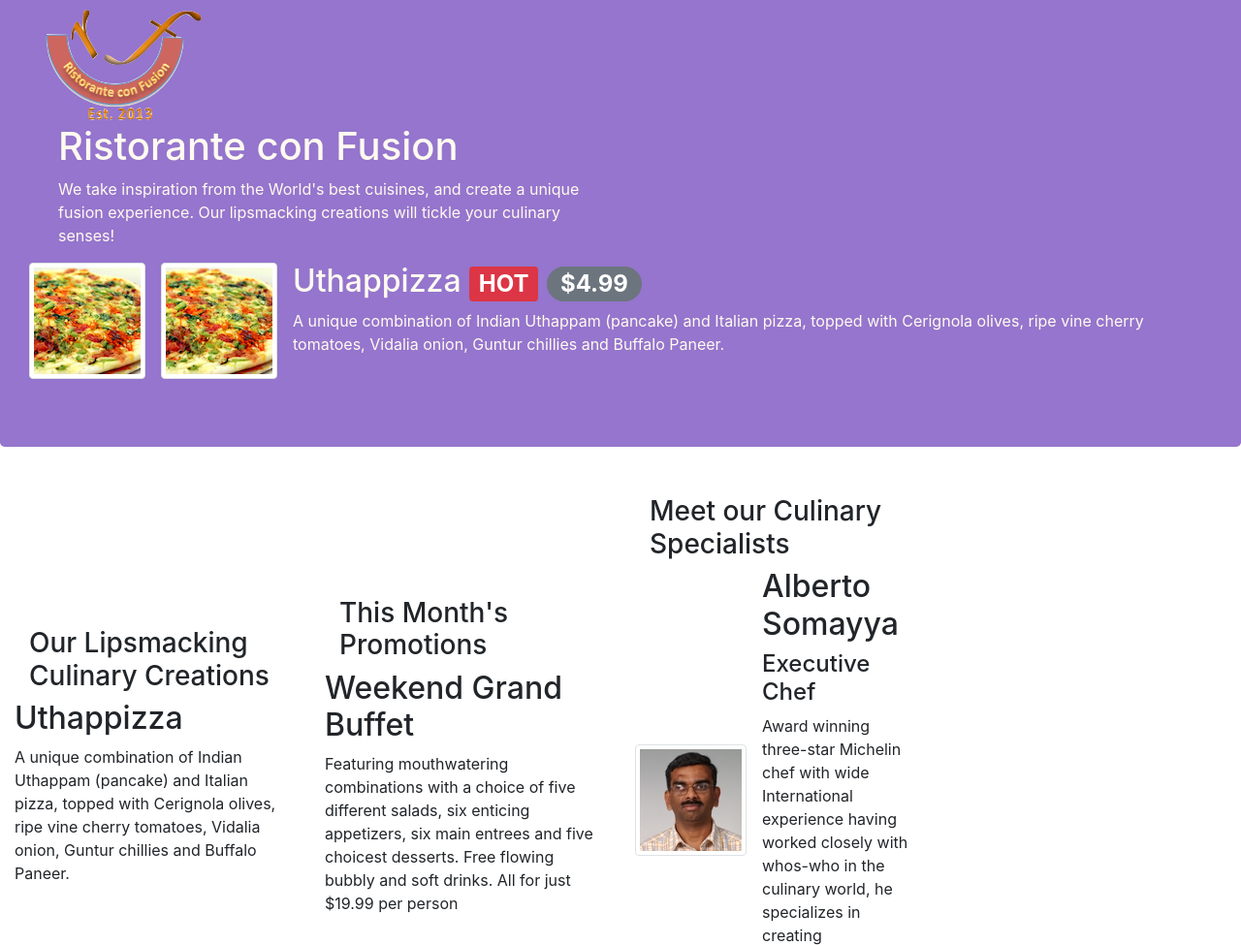
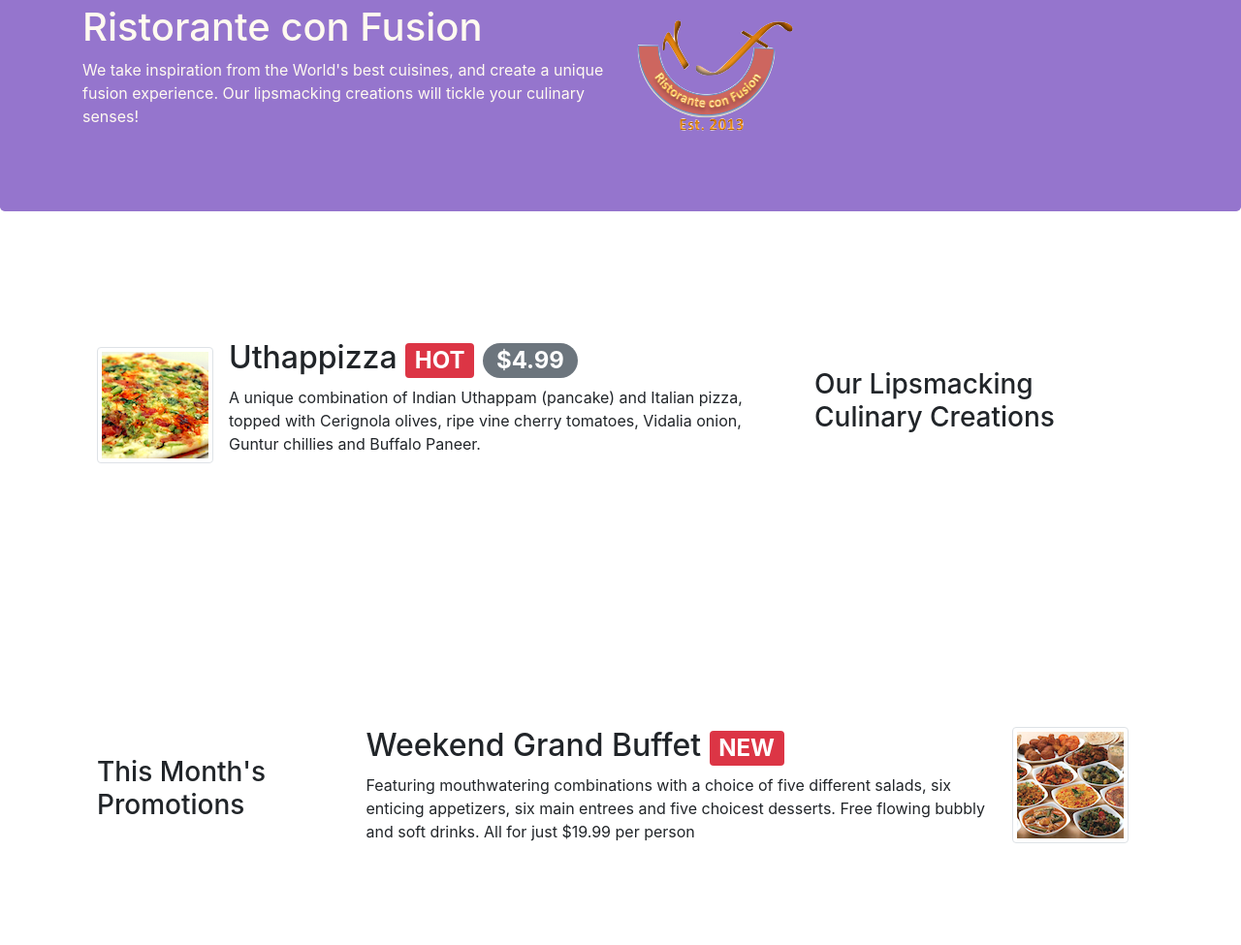
Before and after one commit to victor-wolfe/Con-Fusion, a website: page index.html in a window 1280 px wide. Shown: the part 116-1091 px from the top of the page at 97% size. Drawn offline with nearby package versions, Linux system fonts and the light colour scheme.

Commit message:
fux index

```diff
--- a/css/style.css
+++ b/css/style.css
@@ -6,7 +6,7 @@
 .row-content {
     margin:0px auto;
     padding: 50px 0px 50px 0px;
-    border-bottom: 1px ridge;
+/*    border-bottom: 1px ridge; */
     min-height:400px;
 }
 
--- a/index.html
+++ b/index.html
@@ -34,19 +34,29 @@
                 </div>
             </nav>
         <header class="jumbotron">
-                <div class="col-12 col-sm align-self-center">
+            <div class="container">
+                <div class="row">
+                    <div class="col-12 col-sm-6">
+                        <h1>Ristorante con Fusion</h1>
+                        <p>We take inspiration from the World's best cuisines, and create a unique fusion experience. Our lipsmacking creations will tickle your culinary senses!</p>
+                    </div>
+                        <div class="col-12 col-sm-3 align-self-center">
                                 <img src="img/logo.png" class="img-fluid">
                         </div>
-                    <div class="col-12 col-sm-6">
-                            <div class="col-12 col-sm">
-                    <h1>Ristorante con Fusion</h1>
-                    <p>We take inspiration from the World's best cuisines, and create a unique fusion experience. Our lipsmacking creations will tickle your culinary senses!</p>
                 </div>
                 <div>
                 </div>
             </div>
-        </div>                <div class="media">
-                <img class="d-flex mr-3 img-thumbnail align-self-center" src="img/uthappizza.png" alt="Uthappizza">
+        </div>
+        </div>
+    </header>
+
+    <div class="container">
+        <div class="row row-content align-items-center">
+            <div class="col-12 order-1 col-sm-4 order-sm-2">
+                <h3>Our Lipsmacking Culinary Creations</h3>
+            </div>
+            <div class="col-12 order-2 col-sm-8 order-sm-1">
                 <div class="media-body">
                     <div class="media">
                         <img class="d-flex mr-3 img-thumbnail align-self-center" src="img/uthappizza.png" alt="Uthappizza">
@@ -60,35 +70,32 @@
                     </div>
                 </div>
             </div>
-    </header>
-
+        </div>
         <div class="row row-content align-items-center">
-            <div class="col-12 col-sm-4 col-md-3">
-                    <div class="col col-sm col-md">
-                <h3>Our Lipsmacking Culinary Creations</h3>
+            <div class="col-12 col-sm-3">
+                <h3>This Month's Promotions</h3>
             </div>
-            <div>
-                <h2>Uthappizza</h2>
-                <p>A unique combination of Indian Uthappam (pancake) and Italian pizza, topped with Cerignola olives, ripe vine cherry tomatoes, Vidalia onion, Guntur chillies and Buffalo Paneer.</p>
+            <div class="col-12 col-sm-9">
+                <div class="media-body">
+                        <div class="media">
+                            <div class="media-body">
+                                <h2 class="mt-0">Weekend Grand Buffet <span class="badge badge-danger">NEW</span></h2>
+                                <p class="d-none d-sm-block">Featuring mouthwatering combinations with a choice of five different salads,
+                                    six enticing appetizers, six main entrees and five choicest desserts.
+                                    Free flowing bubbly and soft drinks.
+                                    All for just $19.99 per person </p>
+                            </div>
+                            <img class="d-flex mr-3 img-thumbnail align-right" src="img/buffet.png" alt="Buffet">
+                        </div>
+                    </div>
                 </div>
             </div>
 
-
-                <div class="col-12 col-sm-4 col-md-3">
-                        <div class="col col-sm col-md">
-                <h3>This Month's Promotions</h3>
-            </div>
-            <div>
-                <h2>Weekend Grand Buffet</h2>
-                <p>Featuring mouthwatering combinations with a choice of five different salads, six enticing appetizers, six main entrees and five choicest desserts. Free flowing bubbly and soft drinks. All for just $19.99 per person </p>
-            </div>
-        </div>
-
-                <div class="col-12 col-sm-4 col-md-3">
-                        <div class="col col-sm col-md">
+        <div class="row row-content">
+            <div class="col-12 order-1 col-sm-3 order-sm-2">
                 <h3>Meet our Culinary Specialists</h3>
             </div>
-            <div>
+            <div class="col-12 order-2 col-sm-9 order-sm-1">
                     <div class="media">
                             <img class="d-flex mr-3 img-thumbnail align-self-center" src="img/alberto.png" alt="Alberto Somayya">
                             <div class="media-body">
@@ -104,7 +111,7 @@
                 </div>
           </div>
         </div>
-
+    </div>
     <footer class="footer">
         <div class="container">
             <div class="row">
@@ -129,7 +136,6 @@
                       <a href="mailto:confusion@food.net">confusion@food.net</a>
 		           </address>
                 </div>
-                <div class="text-center">
                 <div class="col-12 col-sm-4 align-self-center">
                         <div class="text-center">
                                 <a class="btn btn-social-icon btn-google" href="http://google.com/+"><i class="fa fa-google-plus"></i></a>
```
Also changed, not shown: 1 other file. Lines whose indentation alone changed are shown as unchanged.
